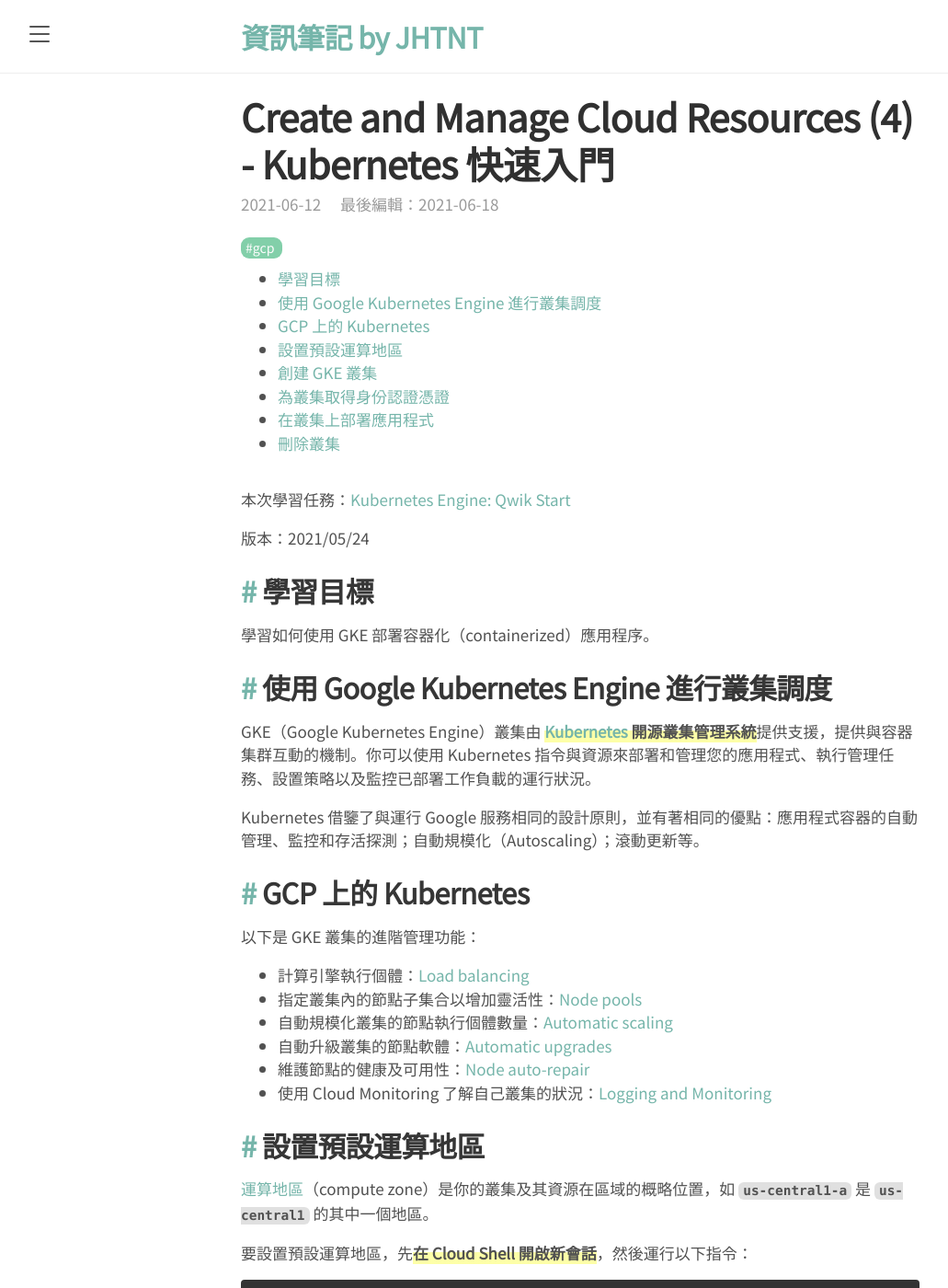
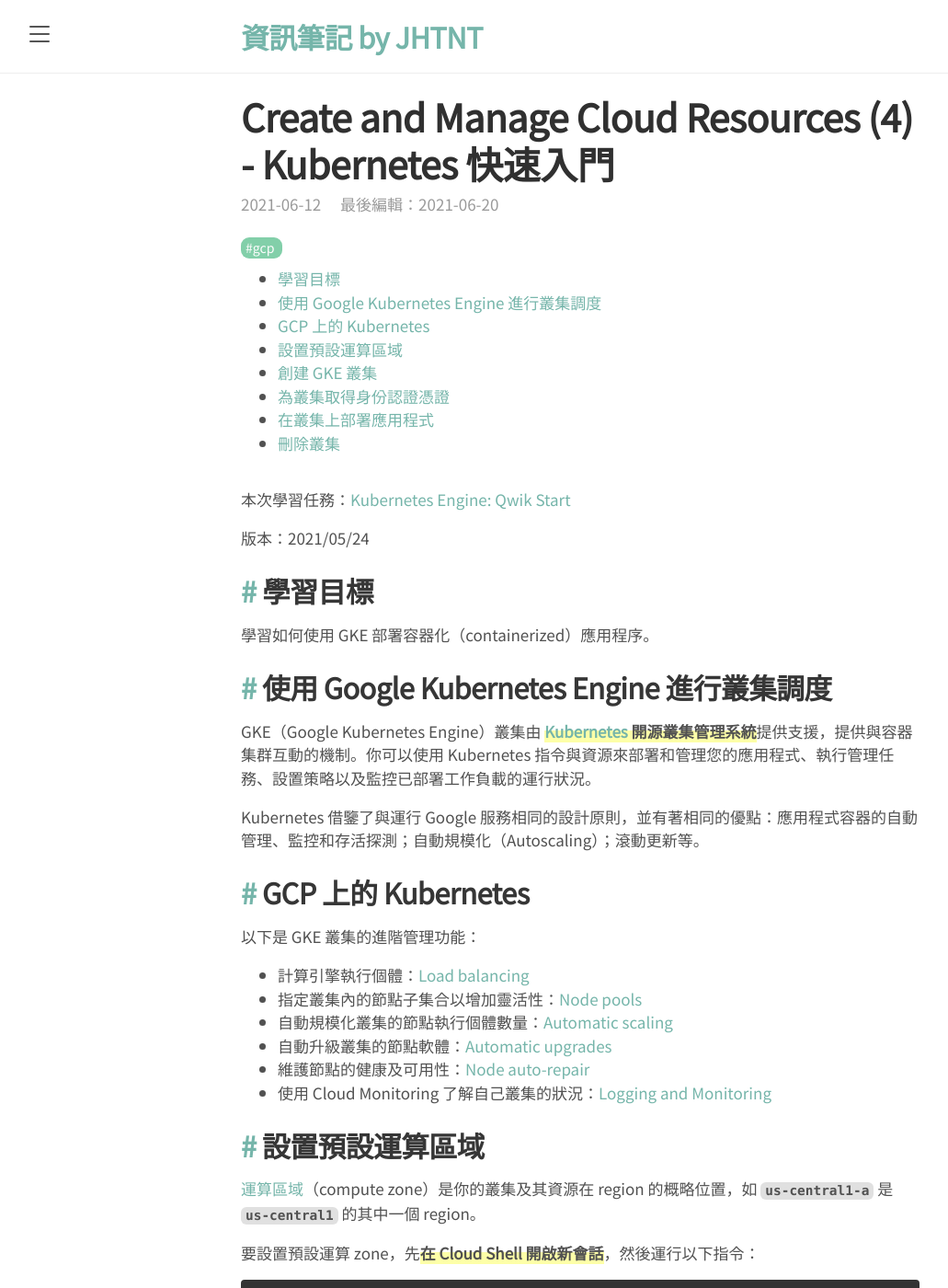
Before and after one commit to JHTNT/JHTNT, a Jekyll site: the page built from _posts/2021-06-12-qwik120-4.md, in a window 1280 px wide and 1400 px high. Shown: the whole window at 92% size, without its empty margins (9-1040 px from the left). Built offline with Jekyll 4.4.1, drawn with Linux system fonts in a browser that asks for light colours; some of the changed text lies outside the part shown.

Commit message:
Update 2021-06-12-qwik120-4.md

````diff
--- a/_posts/2021-06-12-qwik120-4.md
+++ b/_posts/2021-06-12-qwik120-4.md
@@ -1,7 +1,7 @@
 ---
 layout: post
 title: Create and Manage Cloud Resources (4) - Kubernetes 快速入門
-edit: 2021-06-18
+edit: 2021-06-20
 tags:
     - "gcp"
 ---
@@ -32,11 +32,11 @@
 - 維護節點的健康及可用性：[Node auto-repair](https://cloud.google.com/kubernetes-engine/docs/how-to/node-auto-repair)
 - 使用 Cloud Monitoring 了解自己叢集的狀況：[Logging and Monitoring](https://cloud.google.com/kubernetes-engine/docs/how-to/logging)
 
-### 設置預設運算地區
+### 設置預設運算區域
 
-[運算地區](https://cloud.google.com/compute/docs/regions-zones/#available)（compute zone）是你的叢集及其資源在區域的概略位置，如 `us-central1-a` 是 `us-central1` 的其中一個地區。
+[運算區域](https://cloud.google.com/compute/docs/regions-zones/#available)（compute zone）是你的叢集及其資源在 region 的概略位置，如 `us-central1-a` 是 `us-central1` 的其中一個 region。
 
-要設置預設運算地區，先**在 Cloud Shell 開啟新會話**，然後運行以下指令：
+要設置預設運算 zone，先**在 Cloud Shell 開啟新會話**，然後運行以下指令：
 
 ```
 gcloud config set compute/zone us-central1-a
@@ -135,7 +135,7 @@
    ```
 
    <div markdown="span" class="info">
-   生成外部 ip 可能會花費一分鐘，如果 `EXTERNAL-IP` 的狀態是 **pending**，請再執行一次上面的指令。
+   生成外部 IP 可能會花費一分鐘，如果 `EXTERNAL-IP` 的狀態是 **pending**，請再執行一次上面的指令。
    </div>
 
 4. 若要從瀏覽器查看應用程式，開啟新分頁，輸入以下網址並將`[EXTERNAL IP]` 替換成 `hello-server` 的 `EXTERNAL-IP`：
````
